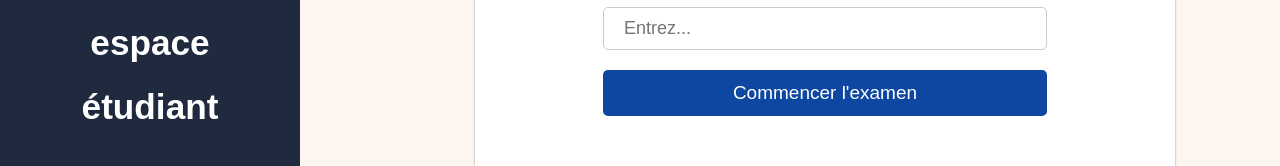
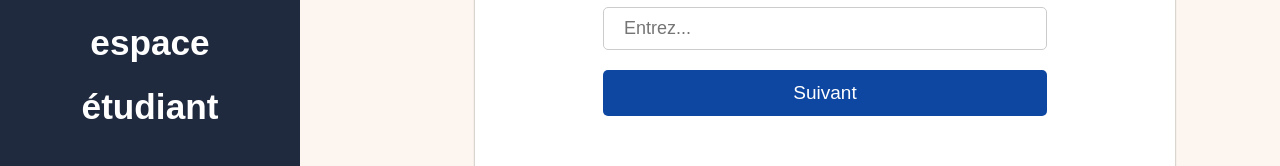
Before and after one commit to siham2005/NewProject, a plain HTML site: page espace_etudiant.html in a window 1280 px wide. Shown: the part 444-610 px from the top of the page. Drawn offline with Linux system fonts and the light colour scheme.

Commit message:
Update espace-etudiant

```diff
--- a/espace_etudiant.html
+++ b/espace_etudiant.html
@@ -207,7 +207,7 @@
         <div class="main-container">
           <label for="exam">Entrez le lien d'examen</label>
           <input type="text" id="exam" placeholder="  Entrez... ">
-          <button type="button">Commencer l'examen</button>
+          <button type="button">Suivant</button>
           <div id="errorMessage" class="error">
             Veuillez entrer un lien.
           </div>
```
